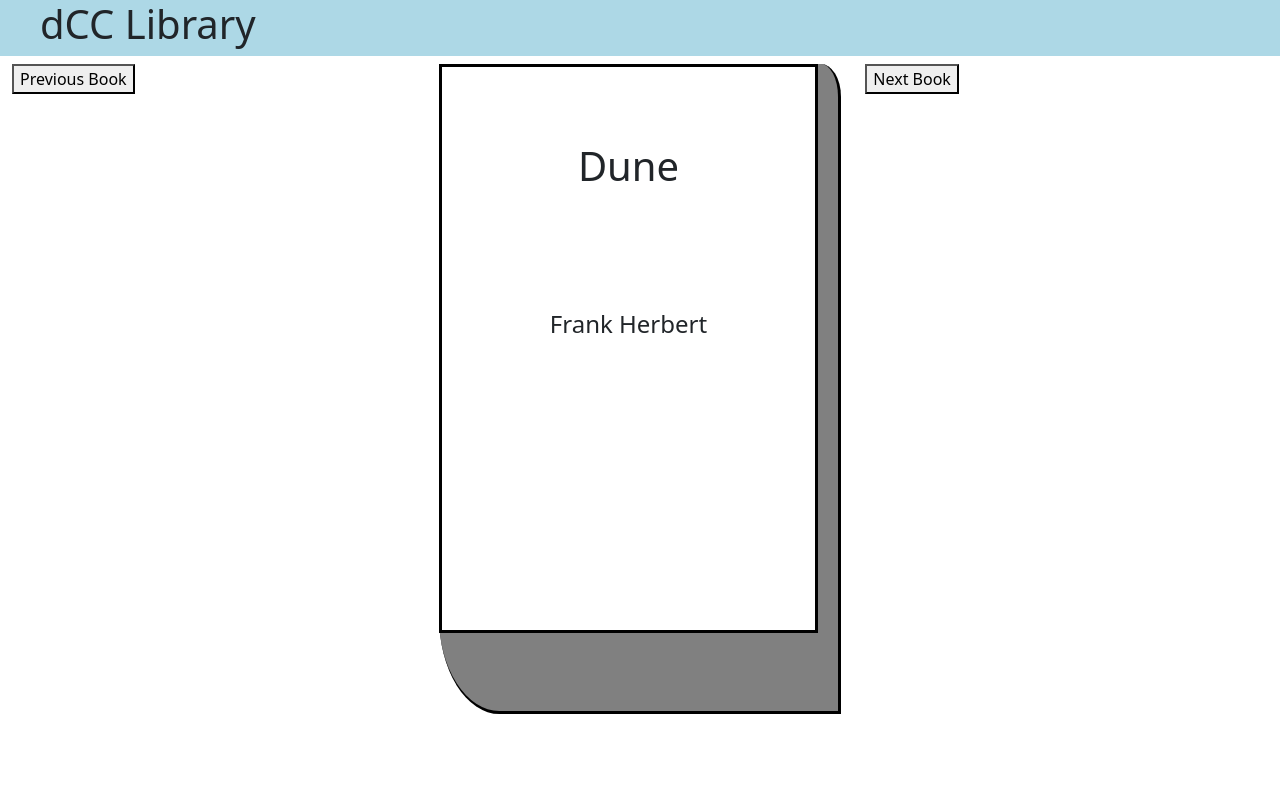
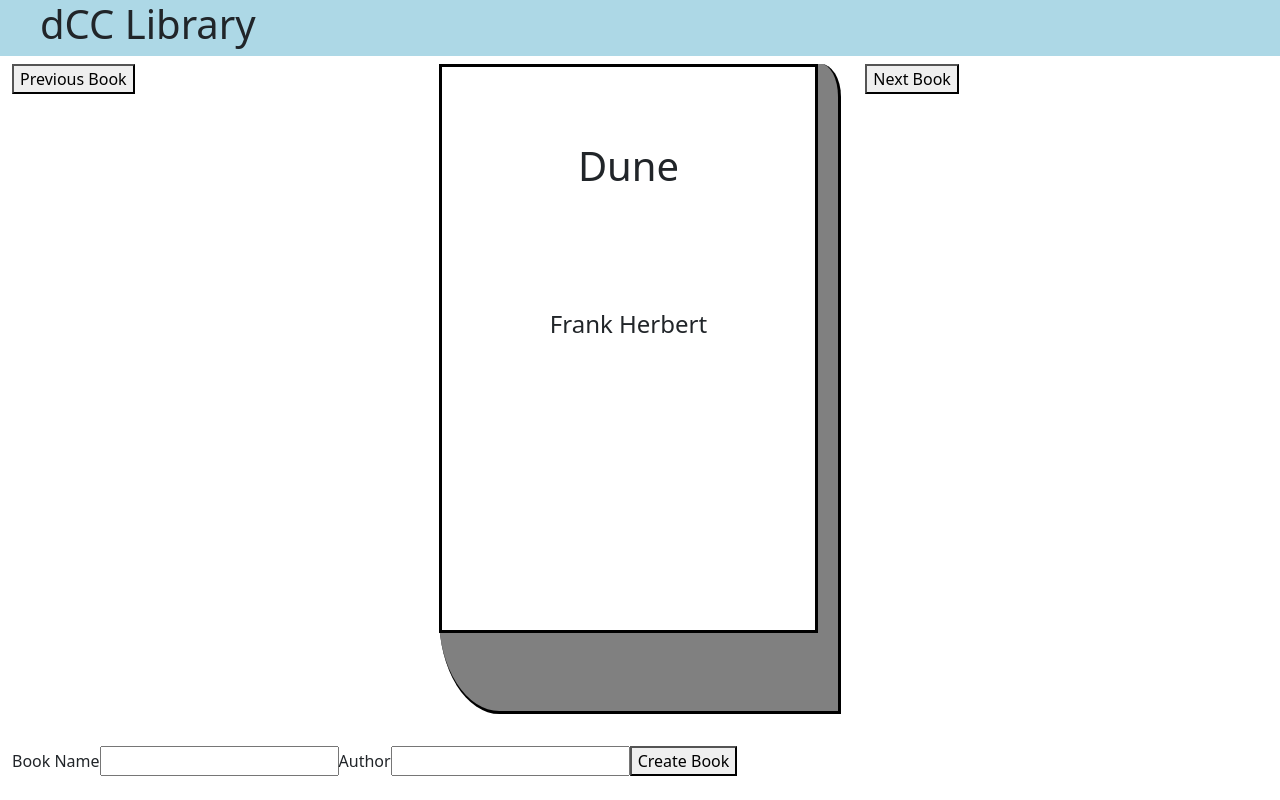
Before and after one commit to MitchA29/LibraryReactTutorial, a React (Create React App) app: page / in a window 1280 px wide. Built offline with nearby package versions, Linux system fonts and the light colour scheme.

Commit message:
Created and completed the createBook component.

```diff
--- a/src/components/App.jsx
+++ b/src/components/App.jsx
@@ -2,6 +2,7 @@
 import "./App.css";
 import TitleBar from './TitleBar/TitleBar';
 import BookViewer from './BookViewer/BookViewer';
+import BookCreator from './BookCreator/BookCreator';
 
 class App extends Component {
     constructor(props){
@@ -37,11 +38,20 @@
         });
     }
 
+    createBook = (newBook) => {
+        console.log("From the createBook on App component", newBook);
+        this.books.push(newBook);
+        this.setState({
+            bookNumber: this.books.length - 1
+        })
+    }
+
     render(){
         return (
             <div className="container-fluid">
                 <TitleBar />
                 <BookViewer book={this.books[this.state.bookNumber]} nextBook={this.goToNextBook} previousBook={this.goToPreviousBook} />
+                <BookCreator createNewBook={this.createBook} />
             </div>
         )
     }
--- /dev/null
+++ b/src/components/BookCreator/BookCreator.jsx
@@ -0,0 +1,37 @@
+import React, { Component } from 'react';
+
+class BookCreator extends Component {
+
+    constructor(props) {
+        super(props);
+        this.state = {
+            title: "",
+            author: ""
+         }
+    }
+
+    handleChange = (event) => {
+        this.setState ({
+            [event.target.name]: event.target.value
+        });
+    }
+
+    handleSubmit = (event) => {
+        event.preventDefault();
+        this.props.createNewBook(this.state);
+    }
+
+    render() {
+        return (
+            <form onSubmit={this.handleSubmit}>
+                <label>Book Name</label>
+                <input name="title" onChange={this.handleChange} value={this.state.title}/>
+                <label>Author</label>
+                <input name="author" onChange={this.handleChange} value={this.state.author}/>
+                <button type="submit">Create Book</button>
+            </form>
+         );
+    }
+}
+
+export default BookCreator;
```
Also changed, not shown: src/components/BookCreator/BookCreator.css (added), src/components/Footer/Footer.css (added), src/components/Footer/Footer.jsx (added).
